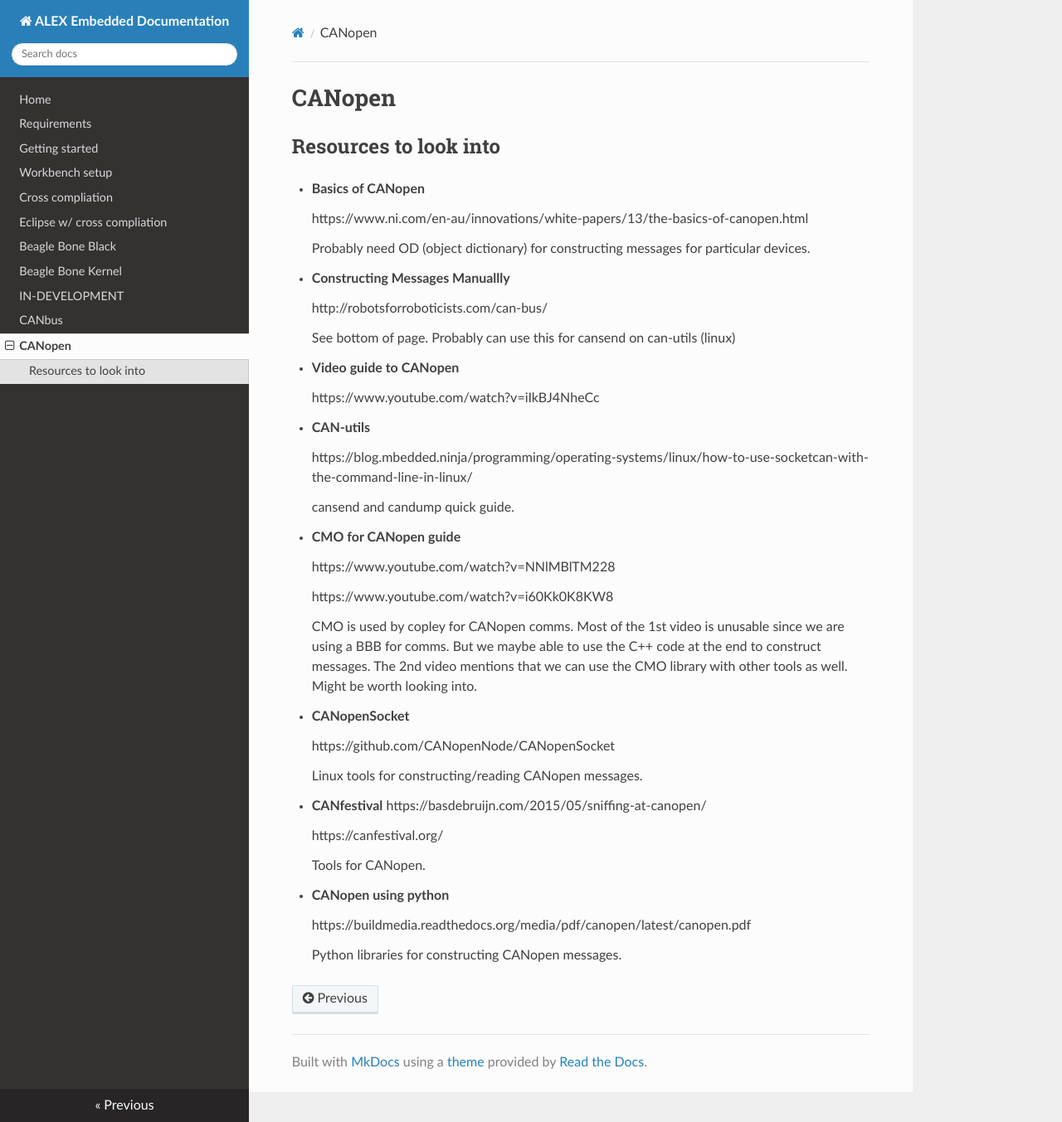
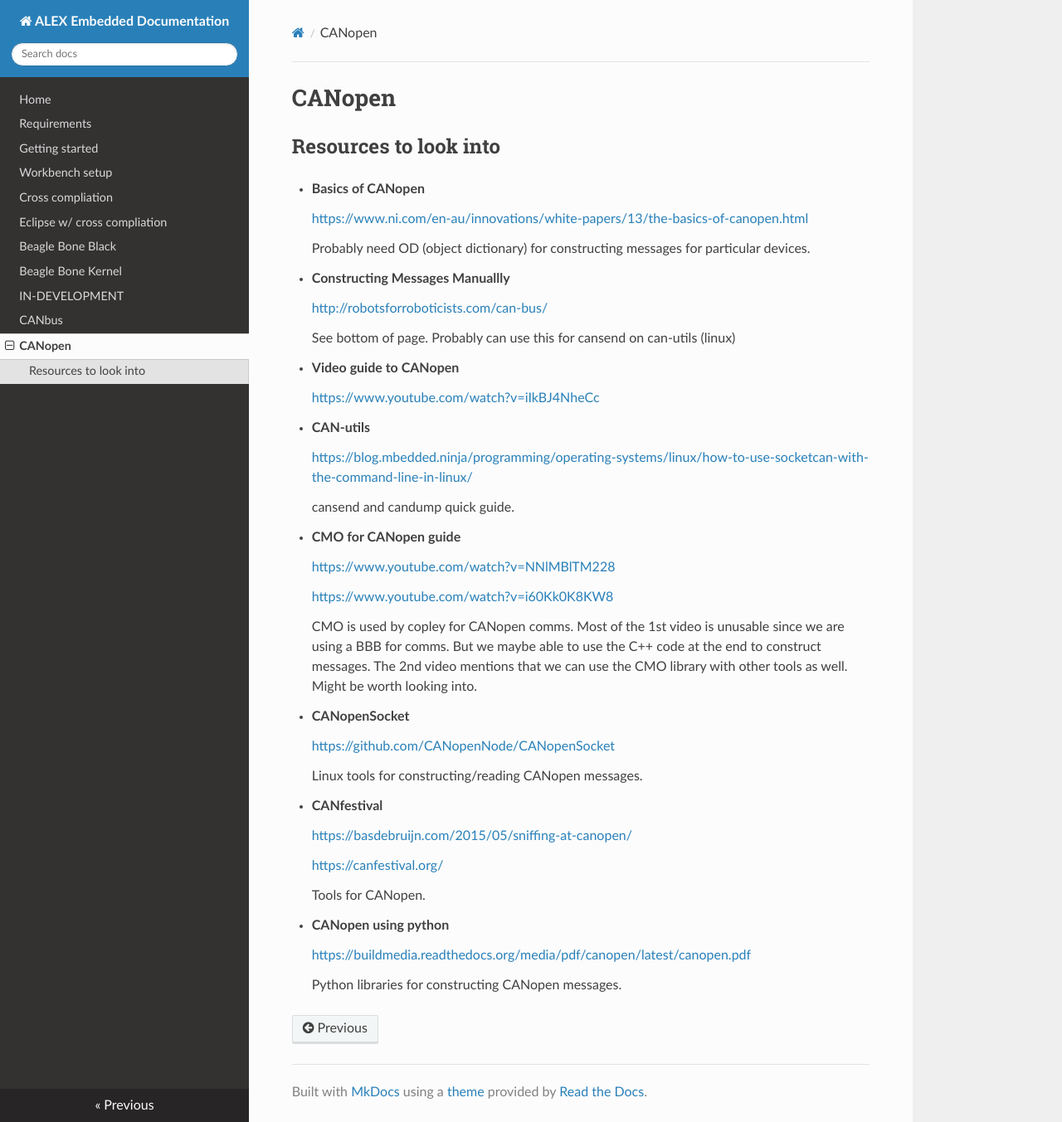
Before and after one commit to capstonealex/Embedded, an MkDocs documentation site: the page built from docs/canopen.md, in a window 1280 px wide and 1353 px high. Shown: the whole window at 83% size. Built offline with MkDocs 1.6.1, drawn with Linux system fonts in a browser that asks for light colours; nearby versions of some CDN libraries.

Commit message:
Updated canopen links

```diff
--- a/docs/canopen.md
+++ b/docs/canopen.md
@@ -2,51 +2,52 @@
 ## Resources to look into
  - **Basics of CANopen**
 
-    https://www.ni.com/en-au/innovations/white-papers/13/the-basics-of-canopen.html
+    <https://www.ni.com/en-au/innovations/white-papers/13/the-basics-of-canopen.html>
 
     Probably need OD (object dictionary) for constructing messages for particular devices.
 
 
  - **Constructing Messages Manuallly**
 
-    http://robotsforroboticists.com/can-bus/
+    <http://robotsforroboticists.com/can-bus/>
 
     See bottom of page. Probably can use this for cansend on can-utils (linux)
 
  - **Video guide to CANopen**
 
-    https://www.youtube.com/watch?v=iIkBJ4NheCc
+    <https://www.youtube.com/watch?v=iIkBJ4NheCc>
 
  - **CAN-utils**
 
-    https://blog.mbedded.ninja/programming/operating-systems/linux/how-to-use-socketcan-with-the-command-line-in-linux/
+    <https://blog.mbedded.ninja/programming/operating-systems/linux/how-to-use-socketcan-with-the-command-line-in-linux/>
 
     cansend and candump quick guide.
 
  - **CMO for CANopen guide**
 
-    https://www.youtube.com/watch?v=NNlMBlTM228
+    <https://www.youtube.com/watch?v=NNlMBlTM228>
 
-    https://www.youtube.com/watch?v=i60Kk0K8KW8
+    <https://www.youtube.com/watch?v=i60Kk0K8KW8>
 
     CMO is used by copley for CANopen comms. Most of the 1st video is unusable since we are using a BBB for comms. But we maybe able to use the C++ code at the end to construct messages.
     The 2nd video mentions that we can use the CMO library with other tools as well. Might be worth looking into.
 
  - **CANopenSocket**
 
-    https://github.com/CANopenNode/CANopenSocket
+    <https://github.com/CANopenNode/CANopenSocket>
 
     Linux tools for constructing/reading CANopen messages.
 
  - **CANfestival**
-    https://basdebruijn.com/2015/05/sniffing-at-canopen/
 
-    https://canfestival.org/
+    <https://basdebruijn.com/2015/05/sniffing-at-canopen/>
+
+    <https://canfestival.org/>
 
     Tools for CANopen.
 
 - **CANopen using python**
 
-    https://buildmedia.readthedocs.org/media/pdf/canopen/latest/canopen.pdf
+    <https://buildmedia.readthedocs.org/media/pdf/canopen/latest/canopen.pdf>
 
     Python libraries for constructing CANopen messages.
```
